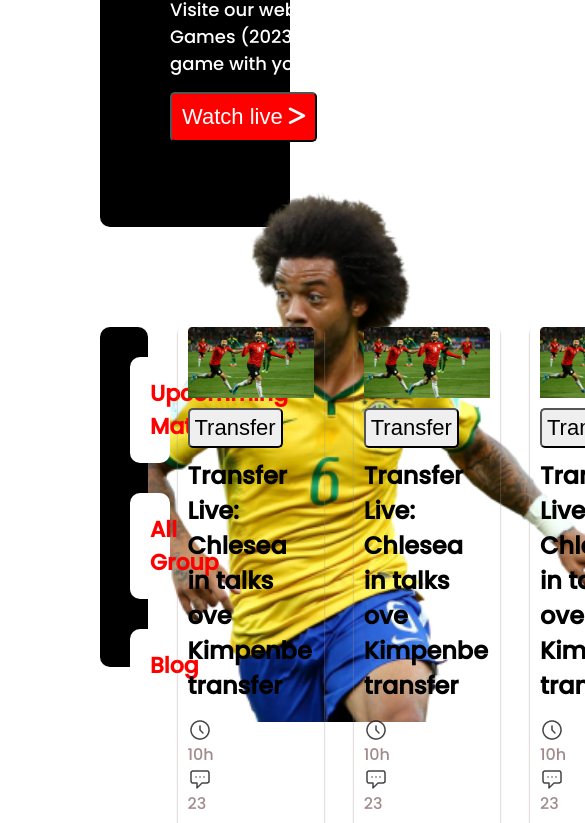
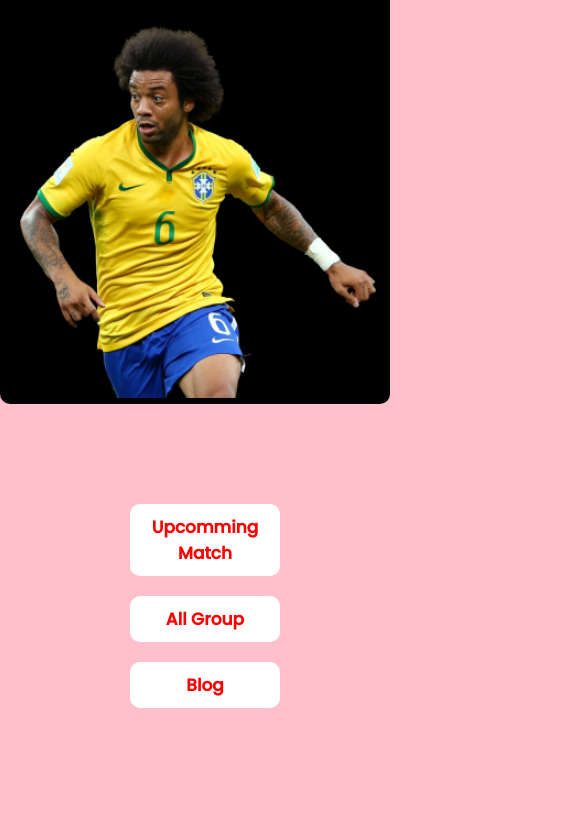
Before and after one commit to sadikul60/world-cup-repo, a plain HTML site: page index.html in a window 390 px wide. Shown: the part 423-1246 px from the top of the page, 585 px wide, since content can reach past the window. Drawn offline with Linux system fonts and the light colour scheme.

Commit message:
added responsive

```diff
--- a/style.css
+++ b/style.css
@@ -15,7 +15,7 @@ top-banner section css style
 -------------------------------------------- */
 /* ------------container css style--------- */
 .container{
-    height: 550px;
+    /* height: 550px; */
     background-color: black;
     margin: 100px;
     border-radius: 10px;
@@ -50,7 +50,7 @@ top-banner section css style
 }
 /* ----------banner-img css style------------ */
 .banner img{
-    height: 530px;
+    height: 104%;
 }
 
 
@@ -208,13 +208,100 @@ Responsive website css styles
 -------------------------------------- */
 /* ------------mobile screen website--------------- */
 @media only screen and (max-width:600px) {
-    .container, .containers,{
+    body{
+        background-color: pink;
+    }
+    .container{
         width: 100%;
+        margin: 0px;
     }
-    .top-banner, .blog{
+    .text-one{
+        font-size: 30px;
+    }
+    .link-btn{
+        padding: 5px;
+        border: none;
+        font-size: 16px;
+    }
+    .top-banner{
+        width: 70%;
+    }
+    .top-banner{
         display: grid;
         grid-template-columns: repeat(1, 1fr);
         flex-direction:  column;
     }
+    .banner img{
+        margin: 0px;
+        padding: 0px;
+    }
 
+    /* links css style */
+    /* Upcomming, All group, Blog section css style */
+    /* -----------links css style----------- */
+    /* ------------containers css style-------------- */
+    .containers{
+        display: block;
+        background-color: pink;
+
+    }
+
+    .links{
+        display: block;
+        width: 100%;
+        border-radius: 10px;
+        margin: 10px;
+        text-align: center;
+        background-color: pink;
+    }
+
+    .link{
+        padding: 10px;
+        margin: 20px;
+        background: white;
+        border-radius: 10px;
+    }
+
+    .link a{
+        text-decoration: none;
+        color: red;
+        font-size: 17px;
+        font-weight: bold;
+    }
+/* -----------------------------
+blogs css style---------------  */
+.blogs{
+    width: 100%;
+    display: grid;
+    grid-template-columns: repeat(1, 1fr);
+    margin-bottom: 30px;
+    background-color: pink;
 }
+
+.blog{
+    margin-bottom: 30px;
+    padding: 0px 10px 30px 10px;
+    box-shadow: 0px 2px 2px;
+    border-radius: 5px;
+    background-color: white;
+}
+
+button{
+    padding: 5px;
+    font-size: 16px;
+    border-radius: 5px;
+    border: none;
+}
+
+.text-two{
+    margin: 10px 0px 15px;
+    font-size: 20px;
+    color: black;
+}
+.text-tree{
+    margin-right: 100px;
+}
+.footer-area{
+    width: 100%;
+}
+}
```
